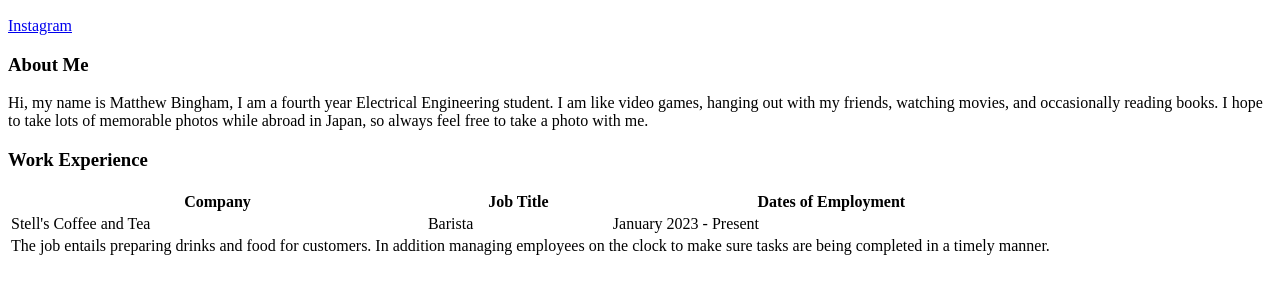
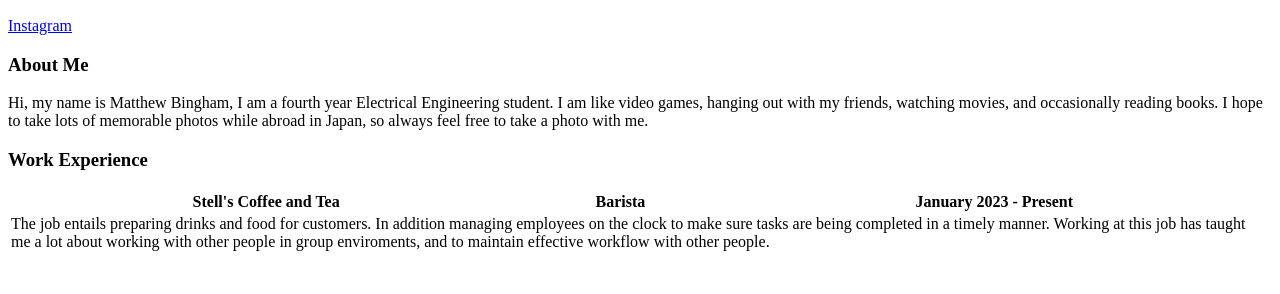
Before and after one commit to mattbingham10-goat/mattbingham10-goat.github.io, a plain HTML site: page index.html in a window 1280 px wide. Shown: the part 422-716 px from the top of the page. Drawn offline with Linux system fonts and the light colour scheme.

Commit message:
basicTable

```diff
--- a/index.html
+++ b/index.html
@@ -15,21 +15,22 @@
     <h3>About Me</h3>
     <p>Hi, my name is Matthew Bingham, I am a fourth year Electrical Engineering student. I am like video games, hanging out with my friends, watching movies, and occasionally reading books. I hope to take lots of memorable photos while abroad in Japan, so always feel free to take a photo with me.</p>
 
+
+
     <h3>Work Experience</h3>
     <table>
         <tr>
-            <th>Company</th>
-            <th>Job Title</th>
-            <th>Dates of Employment</th>
+            <th>Stell's Coffee and Tea</th>
+            <th>Barista</th>
+            <th>January 2023 - Present</th>
         </tr>
         <tr>
-            <td>Stell's Coffee and Tea</td>
-            <td>Barista</td>
-            <td>January 2023 - Present</td>
-        </tr>
-        <tr>
-            <td colspan="3">The job entails preparing drinks and food for customers. In addition managing employees on the clock to make sure tasks are being completed in a timely manner.</td>
+            <td colspan="3">The job entails preparing drinks and food for customers. In addition managing employees on the clock to make sure tasks are being completed in a timely manner.
+                Working at this job has taught me a lot about working with other people in group enviroments, and to maintain effective workflow with other people.
+            </td>
         </tr>
     </table>
+
+
 </body>
 </html>
```
